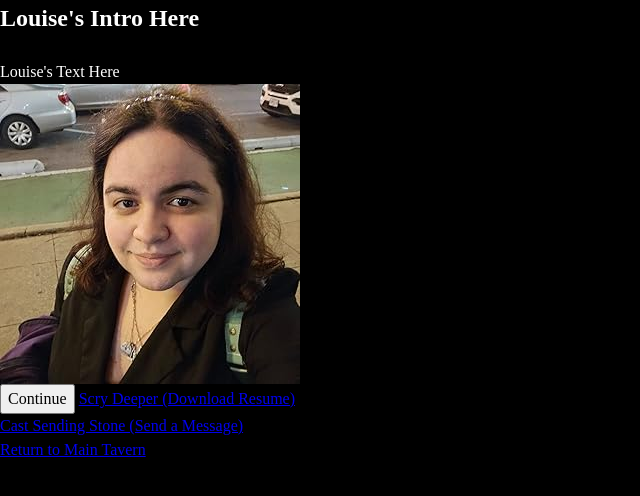
After one commit to ProgrammingDragon523/Adventurer-4-Hire, a Flask app: page /the-programming-dragon/tavern/1 in a window 1280 px wide. The commit adds this page. Shown: the top 496 px of the page, without its empty margins (0-640 px from the left). Run offline with Flask 3, Linux system fonts and the light colour scheme.

Commit message:
Adding functionality for adventurer page

```diff
--- a/main.py
+++ b/main.py
@@ -1,4 +1,4 @@
-from flask import Flask, redirect, render_template
+from flask import Flask, redirect, render_template, request
 
 app = Flask(__name__,template_folder='templates', static_folder='static')
 
@@ -16,19 +16,20 @@ def welcome():
 
 @app.route("/the-programming-dragon/tavern")
 def tavern():
-    return render_template("choose_adventurer.html")
+    return render_template("tavern.html")
 
 # Adventurer Pages
 @app.route("/the-programming-dragon/tavern/<adventurer>")
-def adventurer_overview(adventurer):
-    return render_template("adventurer_overview.html")
+def adventurerOverview(adventurer):
+    adventurerToShow = adventurer
+    return render_template("adventurer_overview.html",adventurer = adventurerToShow)
 
 @app.route("/the-programming-dragon/tavern/<adventurer>/past-adventures")
-def past_adventures(adventurer):
+def pastAdventures(adventurer):
     return render_template("past_adventures.html")
 
 @app.route("/the-programming-dragon/tavern/<adventurer>/skills-and-powers")
-def skills_and_powers(adventurer):
+def skillsAndPowers(adventurer):
     return render_template("skills_and_powers.html")
 
 @app.route("/the-programming-dragon/tavern/<adventurer>/credentials")
@@ -36,14 +37,14 @@ def credentials(adventurer):
     return render_template("credentials.html")
 
 @app.route("/the-programming-dragon/tavern/<adventurer>/spell-scrolls")
-def spell_scrolls(adventurer):
+def spellScrolls(adventurer):
     return render_template("spell_scrolls.html")
 
 @app.route("/the-programming-dragon/tavern/<adventurer>/side-quests")
-def side_quests(adventurer):
+def sideQuests(adventurer):
     return render_template("side_quests.html")
 
 # Sending Stone
 @app.route("/the-programming-dragon/tavern/cast-sending-stone")
-def cast_sending_stone(adventurer):
+def castSendingStone(adventurer):
     return render_template("cast_sending_stone.html")
--- /dev/null
+++ b/static/js/functionality/adventurerButton.js
@@ -0,0 +1,35 @@
+let step = 0
+
+function loadInitialText(adventurer){
+    visited = "visited" in sessionStorage ? sessionStorage.getItem("visited") : []
+    console.log(`SessionStorage: ${visited}`)
+
+    if (visited.includes(adventurer)){
+        document.getElementById("introText").hidden="hidden"
+        document.getElementById("adventurerSpeech").innerText = "Welcome back, what can I help you with?";
+        document.getElementById("continueAdventurerSpeech").hidden = "hidden"
+        document.getElementById("exploreButtons").removeAttribute("hidden");
+    }
+    else if (adventurer === "stephanie"){
+        visited.push(adventurer)
+        console.log(`You've visited: ${visited}`)
+        sessionStorage.setItem("visited", visited);
+        document.getElementById("introText").innerText = "You approach the young woman seated at a corner table, papers scattered in front of her.  A plate of brownie crumbs beside her, a small glass with little milk left in, and a small mechanical dragon perched on her shoulder are her companions as she continues to ponder her work. Sensing your presence she greets you."
+        document.getElementById("adventurerSpeech").innerText = "Well met, traveler. By your presence, I assume you need a developer?"
+    } else {
+        updatedVisited = visited.push(adventurer)
+        sessionStorage.setItem("visited", updatedVisited);
+        document.getElementById("introText").innerText = "Louise's Intro Here"
+        document.getElementById("adventurerSpeech").innerText = "Louise's Text Here"
+    }
+}
+
+function changeText() {
+    if (step === 0) {
+        document.getElementById("introText").hidden="hidden"
+        document.getElementById("adventurerSpeech").innerText = "Let me tell you a story or two...";
+        document.getElementById("continueAdventurerSpeech").hidden = "hidden"
+        document.getElementById("exploreButtons").removeAttribute("hidden");
+        step++;
+    }
+}
--- a/static/js/loadResume.js
+++ b/static/js/loadingJson/loadBasicFacts.js
@@ -1,4 +1,4 @@
-import stephanieData from "../data/stephanie_resume.json" with { type: "json" };
+import stephanieData from "../../data/stephanie_resume.json" with { type: "json" };
 
 function getExperience(firstProJob){
     const firstJobMonthString = firstProJob.split(" ")[0]
--- /dev/null
+++ b/templates/adventurer_overview.html
@@ -0,0 +1,48 @@
+{% extends "layout.html" %}
+{% block main %}
+
+<script type='text/javascript' src="{{ url_for('static', filename='../../static/js/functionality/adventurerButton.js')}}"></script>
+<script>
+    document.addEventListener('DOMContentLoaded', () => {
+        loadInitialText("{{adventurer}}");
+    });
+</script>
+
+<h2 id="introText">Intro Text Here</h2>
+<div id="exploreButtons" hidden>
+    <a href="{{ url_for('pastAdventures', adventurer='stephanie') }}" class="btn btn-primary">
+		Past Adventures (Job History)
+	</a>
+    </br>
+    <a href="{{ url_for('credentials', adventurer='stephanie') }}" class="btn btn-primary">
+		Credentials (Education)
+	</a>
+    </br>
+    <a href="{{ url_for('sideQuests', adventurer='stephanie') }}" class="btn btn-primary">
+		Side Quests (Personal Projects)
+	</a>
+    </br>
+    <a href="{{ url_for('skillsAndPowers', adventurer='stephanie') }}" class="btn btn-primary">
+		Skills & Powers (Skills)
+	</a>
+    </br>
+    <a href="{{ url_for('spellScrolls', adventurer='stephanie') }}" class="btn btn-primary">
+		Spell Scrolls (Publications)
+	</a>
+</div>
+</br>
+<p id="adventurerSpeech">Adventurer Speaks Here</p>
+<img src="{{ url_for('static', filename='images/Stephanie.jpg') }}"/>
+<button id="continueAdventurerSpeech" onclick="changeText()">Continue</button>
+<a href="{{ url_for('adventurerOverview', adventurer='stephanie') }}" class="btn btn-primary">
+    Scry Deeper (Download Resume)
+</a>
+</br>
+<a href="{{ url_for('castSendingStone', adventurer='stephanie') }}" class="btn btn-primary">
+    Cast Sending Stone (Send a Message)
+</a>
+</br>
+<a href="{{ url_for('tavern') }}" class="btn btn-primary">
+    Return to Main Tavern
+</a>
+{% endblock %}
--- a/templates/welcome.html
+++ b/templates/welcome.html
@@ -2,7 +2,7 @@
 {% block main %}
 <h1>Welcome to the Programming Dragon</h1>
 <img src="{{ url_for('static', filename='images/Tavern.png') }}"/>
-<script type="text/javascript" src="../../static/js/introButton.js"></script>
+<script type="text/javascript" src="../../static/js/functionality/introButton.js"></script>
 
 <h2 id="introText">As you enter the old tavern, the smell of roasted meat and ale hits your nose. Tempted as you are, you are not here
 	for the libations this time.
```
Also changed, not shown: templates/partials/intro_card.html (+7 -4 lines), templates/tavern.html (added, +11 -0 lines), static/js/functionality/introButton.js (renamed from static/js/introButton.js).
